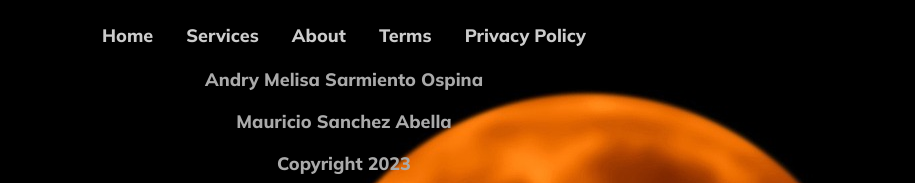
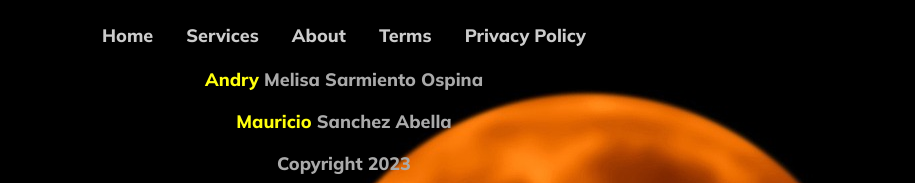
Before and after one commit to MauricioSanchezA/ordenarpalabras, a plain HTML site: page index.html in a window 1280 px wide. Shown: the part 893-1076 px from the top of the page, without its empty margins (296-1211 px from the left). Drawn offline with nearby package versions, Linux system fonts and the light colour scheme.

Commit message:
Update estilo.css
change copyright

```diff
--- a/estilo.css
+++ b/estilo.css
@@ -217,8 +217,20 @@ footer-basic {
     margin-bottom:0;
   }
 
+  .footer-basic .copyright span{
+    margin-top:15px;
+    text-align:center;
+    font-size:18px;
+    color:#ffff0d;
+    margin-bottom:0;
+  }
+
   .footer-basic .copyright:hover {
     color: #1cff03;
+  }
+
+  .footer-basic .copyright span:hover{
+    color:#176aff;
   }
 
 @media screen and (max-width:1000px) {
```
